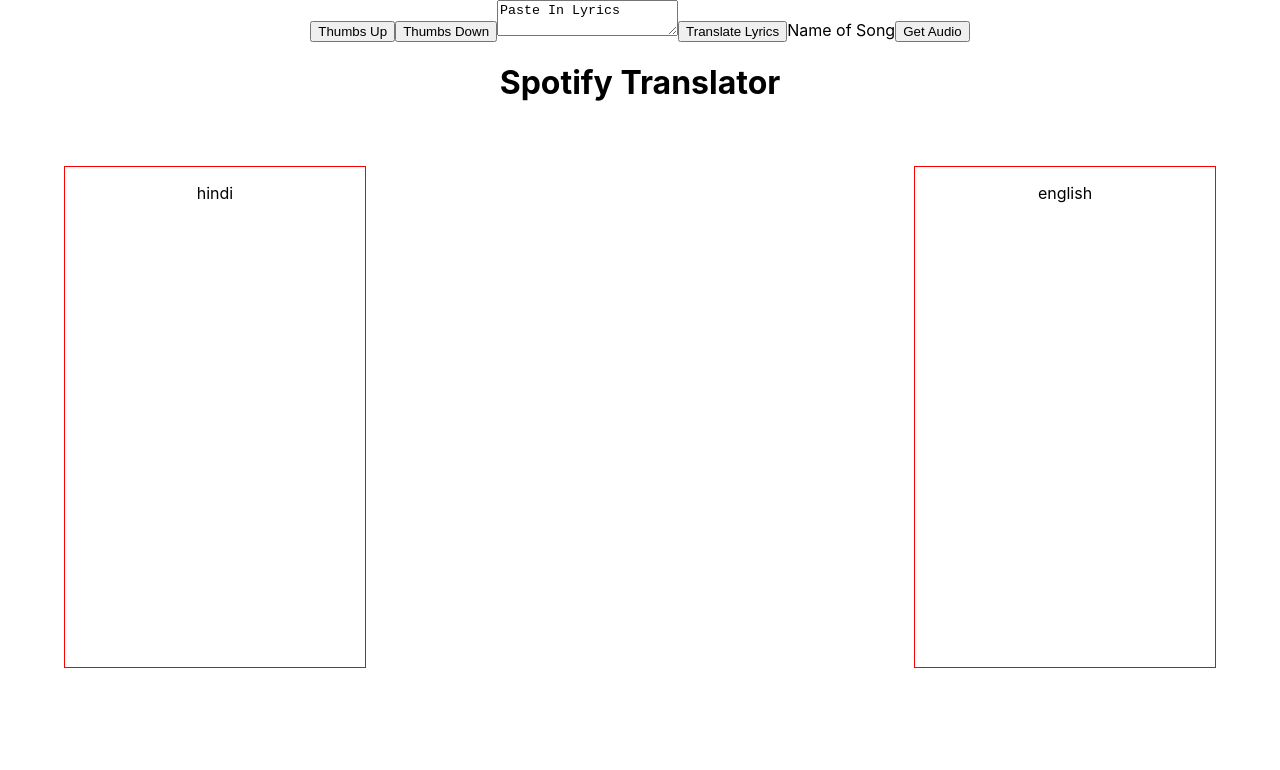
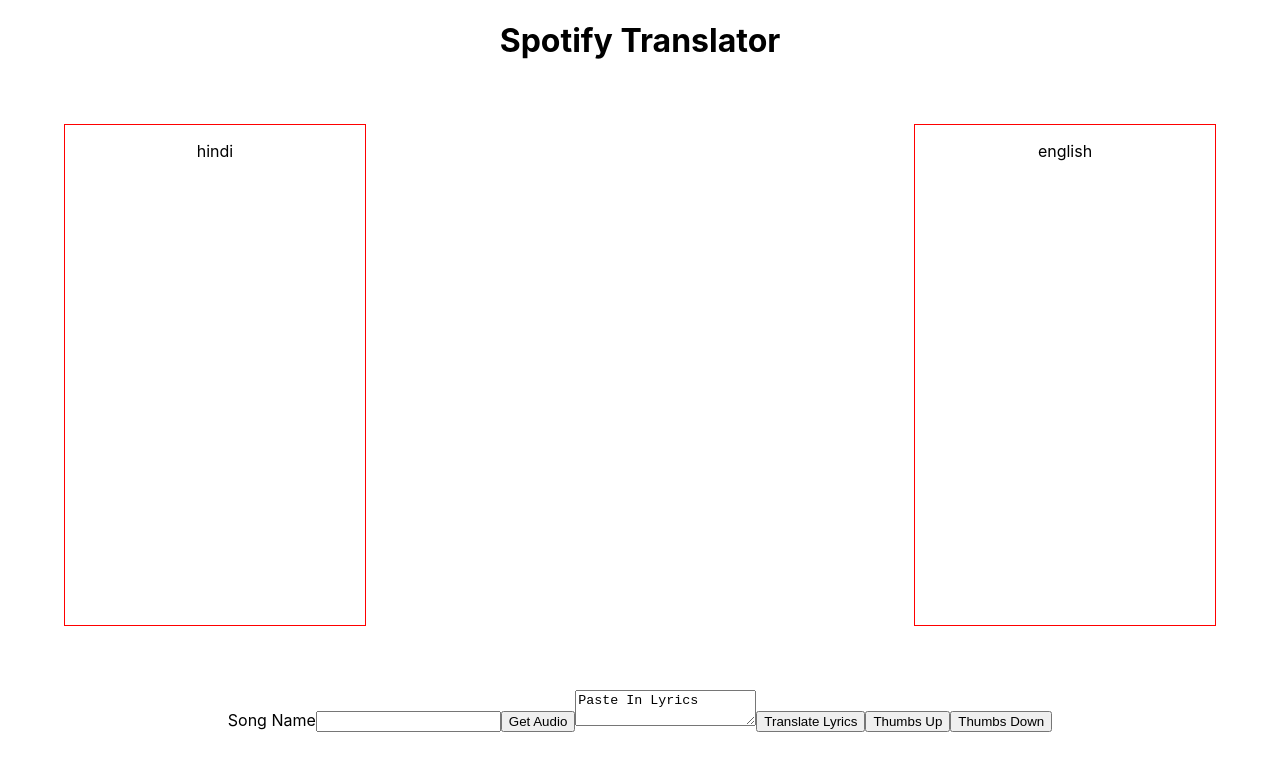
Before and after one commit to team-green-8-26/spotify-translator, a React (Create React App) app in the folder spotify-translator/: page / in a window 1280 px wide. Shown: the top 770 px of the page. Built offline with nearby package versions, Linux system fonts and the light colour scheme; the HTML template or start-up script is replaced by a standard one.

Commit message:
Move API interactions

```diff
--- a/spotify-translator/src/App.js
+++ b/spotify-translator/src/App.js
@@ -1,12 +1,10 @@
 import './App.css';
-import SampleAPIInteractions from './components/SampleAPIInteractions';
 import HeaderContainer from './components/HeaderContainer';
 import BodyContainer from './components/BodyContainer';
 
 function App() {
   return (
     <div className="App">
-      <SampleAPIInteractions/>
       <HeaderContainer />
       <BodyContainer />
     </div>
--- a/spotify-translator/src/components/BodyContainer.jsx
+++ b/spotify-translator/src/components/BodyContainer.jsx
@@ -1,13 +1,17 @@
 import React, {useState, useEffect} from 'react';
 import '../assets/css/body-container.css';
 import LyricsContainer from './LyricsContainer';
+import SampleAPIInteractions from './SampleAPIInteractions';
 
 function BodyContainer(){
     return (
-        <div className='body-container'>
-            <LyricsContainer language={"hindi"}/>
-            <LyricsContainer language={"english"}/>
-        </div>
+        <>
+            <div className='body-container'>
+                <LyricsContainer language={"hindi"}/>
+                <LyricsContainer language={"english"}/>
+            </div>
+            <SampleAPIInteractions />
+        </>
     )
 }
 
--- a/spotify-translator/src/components/SampleAPIInteractions.jsx
+++ b/spotify-translator/src/components/SampleAPIInteractions.jsx
@@ -2,11 +2,14 @@
 
 export default function SampleAPIInteractions() {
     return <ls>
+        <label for="songname">Song Name</label>
+        <input type="text" id="songname"></input>
+        <button>Get Audio</button>
+
+        <textarea>Paste In Lyrics</textarea>
+        <button>Translate Lyrics</button>
+
         <button>Thumbs Up</button>
         <button>Thumbs Down</button>
-        <textarea>Paste In Lyrics</textarea>
-        <button>Translate Lyrics</button>
-        <textbox>Name of Song</textbox>
-        <button>Get Audio</button>
     </ls>
 }
```
